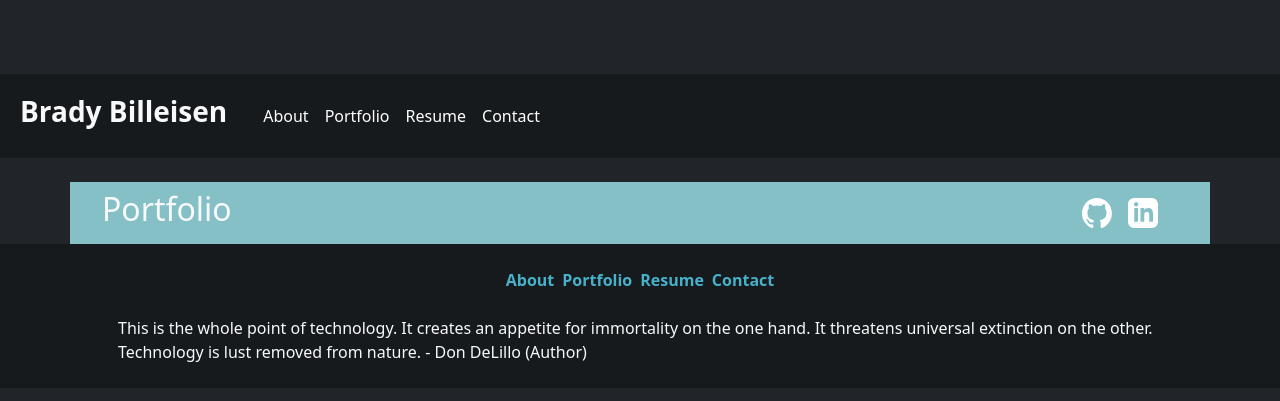
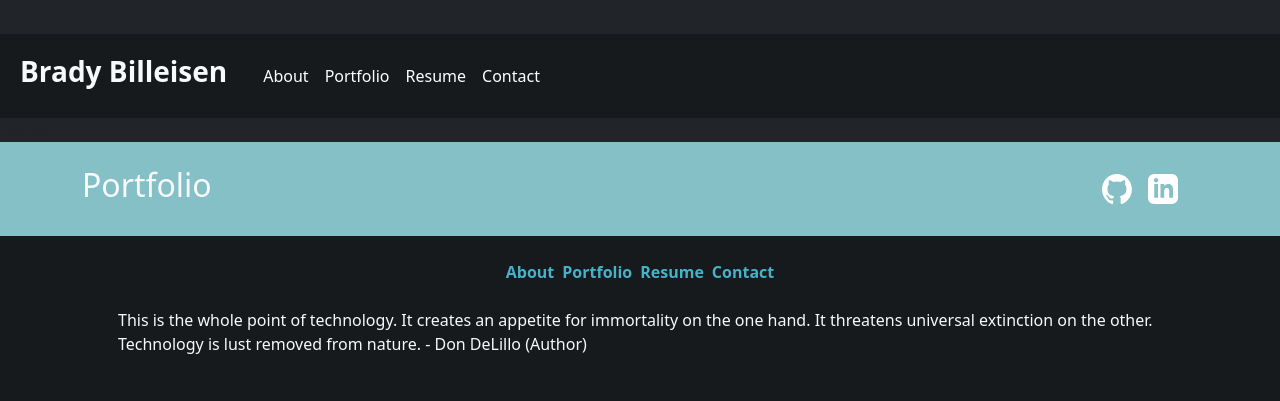
Before and after one commit to brady-billeisen/react-portfolio, a React (Vite) app: page /contact in a window 1280 px wide. Shown: the part 169-570 px from the top of the page. Built offline with nearby package versions, Linux system fonts and the light colour scheme.

Commit message:
fixed the width issue, as well as a couple other issues

```diff
--- a/src/components/Footer.jsx
+++ b/src/components/Footer.jsx
@@ -12,7 +12,7 @@ function Footer() {
                 <Link to='/resume' style={{ margin: "0 4px" }} id='footer-link'>Resume</Link>
                 <Link to='/contact' style={{ margin: "0 4px" }} id='footer-link'>Contact</Link>
             </Container>
-            <Container>
+            <Container className='pb-5'>
                 <p className='d-flex justify-content-center text-light m-4'>This is the whole point of technology.  It creates an appetite for immortality on the one hand.  It threatens universal extinction on the other. Technology is lust removed from nature. - Don DeLillo (Author)</p>
             </Container>
         </Container>
--- a/src/components/Separation.jsx
+++ b/src/components/Separation.jsx
@@ -5,7 +5,7 @@ import { Link } from "react-router-dom"
 
 function Separation() {
   return (
-    <Container id="footer">
+    <div className="pt-3 pb-3" id="footer">
         <Nav className="p-2">
           <Container className="d-flex justify-content-start align-items-center">
             <h2 className="d-flex justify-content-start text-light">Portfolio</h2>
@@ -19,7 +19,7 @@ function Separation() {
             </Container>
           </Container>
         </Nav>
-    </Container>
+    </div>
   )
 }
 
```
